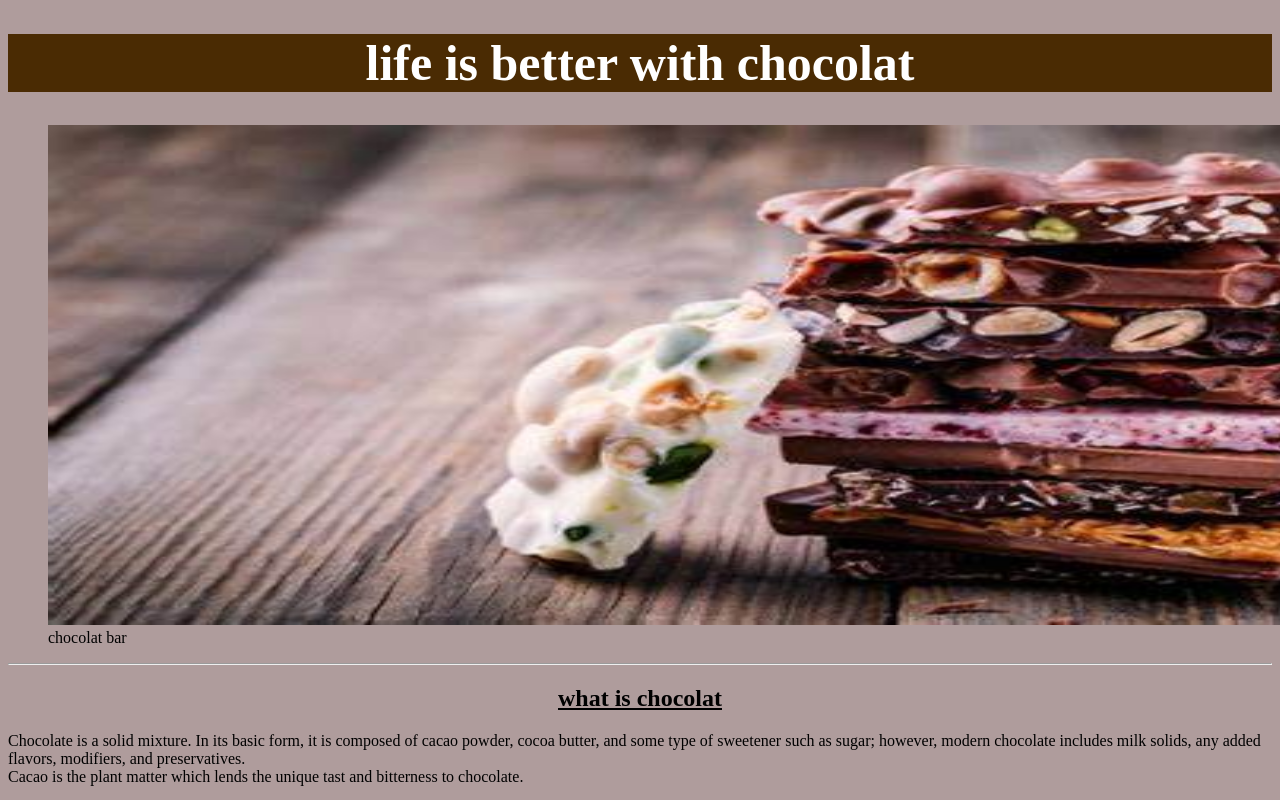
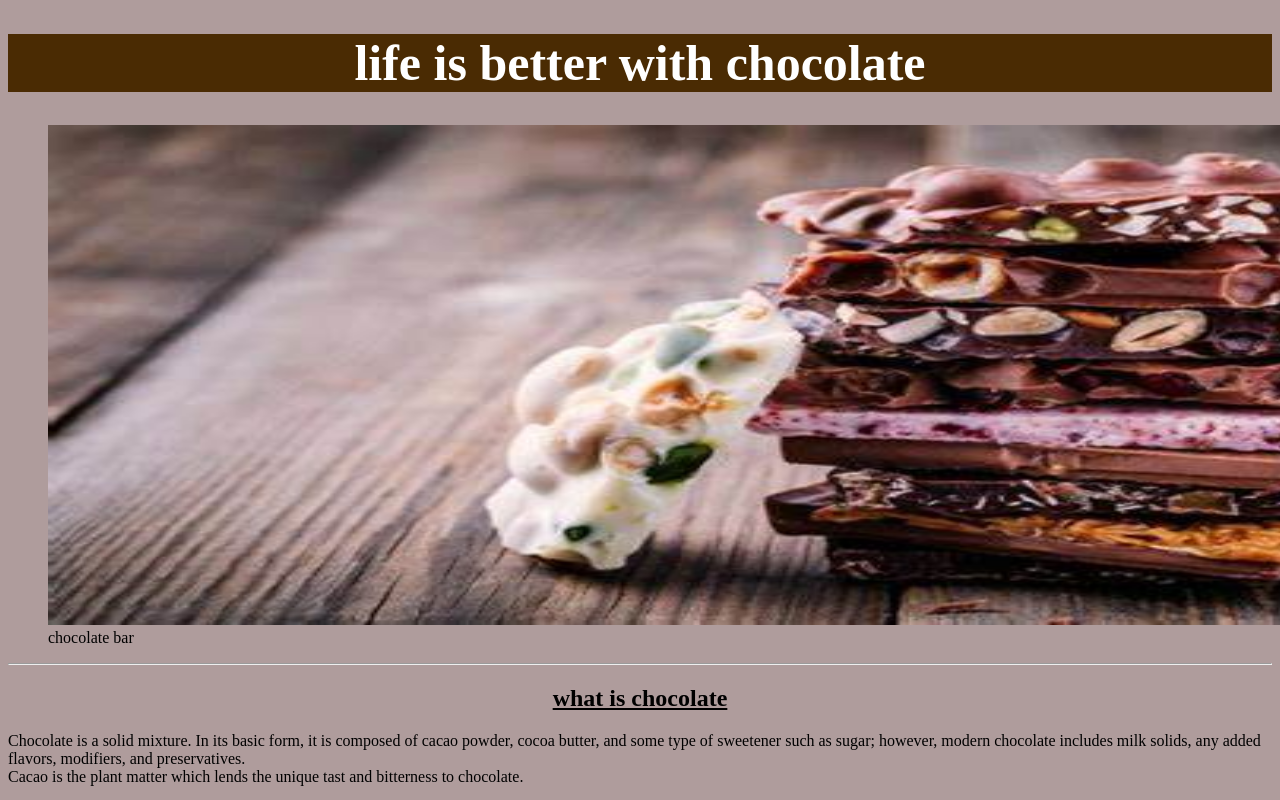
Before and after one commit to djelidlyna/chocolate, a plain HTML site: page index.html in a window 1280 px wide. Shown: the top 800 px of the page. Drawn offline with Linux system fonts and the light colour scheme.

Commit message:
Update index.html

```diff
--- a/index.html
+++ b/index.html
@@ -2,7 +2,7 @@
 <html lang="en">
 <head>
     <meta charset="UTF-8">
-    <meta  name="description" content=" life is better with chocolat">
+    <meta  name="description" content=" life is better with chocolate">
     <meta name="keyword" content="chocolat,chocolat noir,chocolat blanc,chocolat au lait">
     <meta name="viewport" content="width=device-width, initial-scale=1.0">
     <title>chocolat</title>
@@ -12,16 +12,16 @@
 </head>
 <body>
 
-    <h1 align="center"> life is better with chocolat </h1>
+    <h1 align="center"> life is better with chocolate </h1>
 
 
 <figure>
 <img  src="image/th.jpg" alt="chocolate" width="1500px" height="500px">
 
-<figcaption> chocolat bar</figcaption>
+<figcaption> chocolate bar</figcaption>
 </figure>
  <hr>
-<h2 align="center"><ins>what is chocolat</ins></h2>
+<h2 align="center"><ins>what is chocolate</ins></h2>
 <p>Chocolate is a solid mixture. In its basic form, it is composed of cacao powder, cocoa butter, and some type of sweetener such as sugar; however, modern chocolate includes milk solids, any added flavors, modifiers, and preservatives. <br>Cacao is the plant matter which lends the unique tast and bitterness to chocolate.</p>
 <h2 align="center"><ins>the history of chocolate</ins></h2>
 <p>The history of chocolate, and its creation from the beans of the cacao tree, can be traced to the ancient Maya, and even earlier to the ancient Olmecs of southern Mexico. The word <mark>
```
